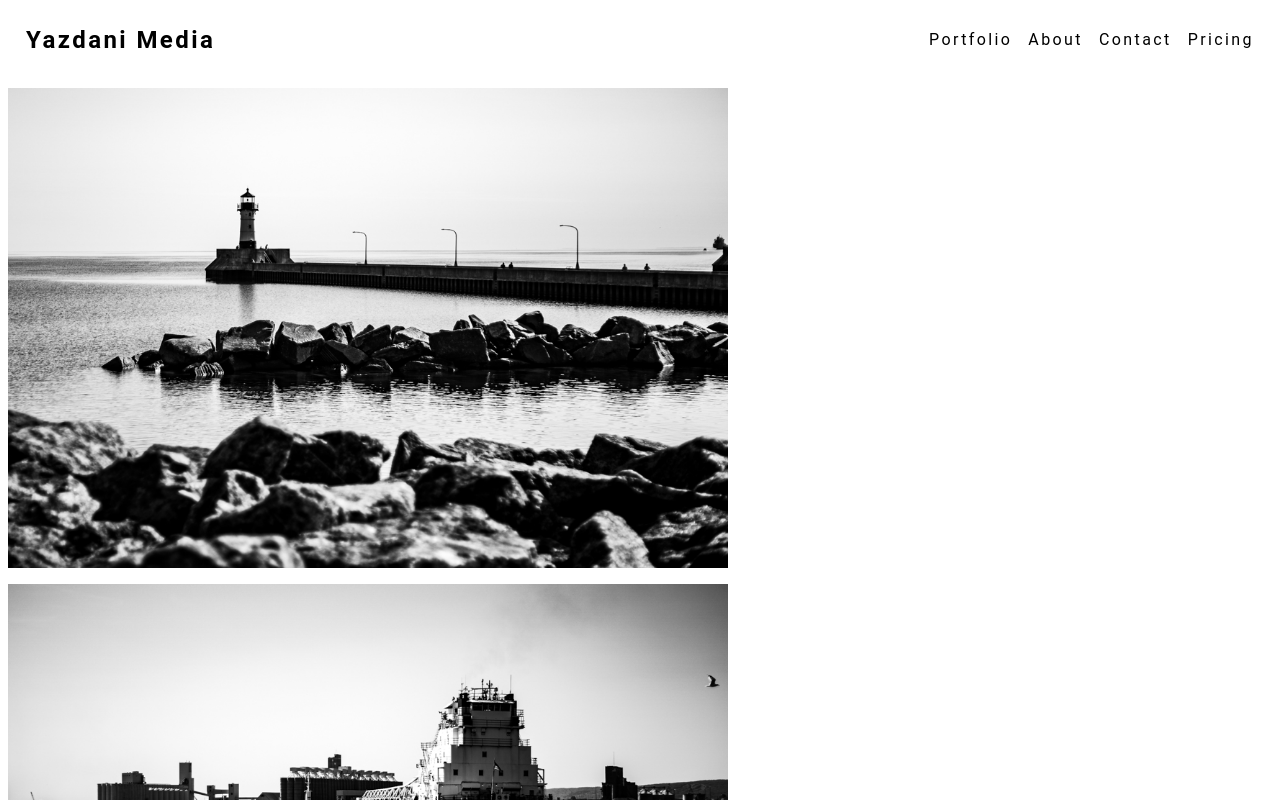
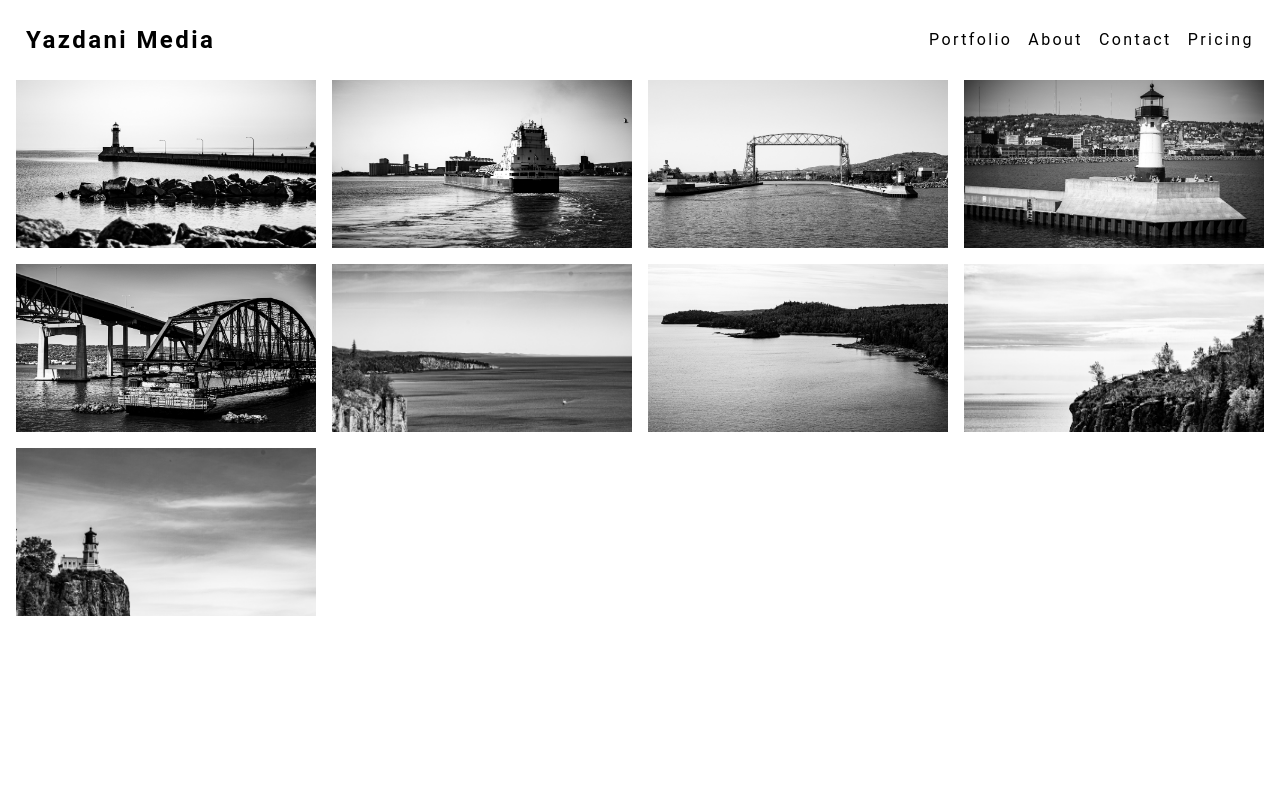
Before and after one commit to WillYazdani/yazdani-media, a React (Create React App) app: page / in a window 1280 px wide. Shown: the top 800 px of the page. Built offline with nearby package versions, Linux system fonts and the light colour scheme.

Commit message:
grid added to portfolio

```diff
--- a/src/CSS/App.css
+++ b/src/CSS/App.css
@@ -1,3 +1,6 @@
 .content {
   padding-top: 5rem;
+  padding-left: 1rem;
+  padding-right: 1rem;
+  height: 100vh;
 }
--- a/src/CSS/portfolio.css
+++ b/src/CSS/portfolio.css
@@ -1,14 +1,54 @@
 .portfolio-container {
     margin: 0;
     padding: 0;
-    height: 100vh;
-    display: flex;
-    flex-wrap: wrap;
+    height: 100%;
+    width: 100%;
+    display: grid;
+    grid-template-columns: repeat(4, 1fr);
+    grid-template-rows: repeat(4, 1fr);
+    grid-gap: 1rem;
+
 }
 
-img {
-    object-fit: contain;
-    max-width: 50rem;
-    height:30rem;
-    margin: 0.5rem;
+.image-container {
+    height: 100%;
+    width: 100%;
+    background-size: cover;
+
 }
+
+.image-container:nth-child(1) {
+    background-image: url(../assets/images/1.jpg);
+}
+
+.image-container:nth-child(2) {
+    background-image: url(../assets/images/2.jpg);
+}
+
+.image-container:nth-child(3) {
+    background-image: url(../assets/images/3.jpg);
+}
+
+.image-container:nth-child(4) {
+    background-image: url(../assets/images/4.jpg);
+}
+
+.image-container:nth-child(5) {
+    background-image: url(../assets/images/5.jpg);
+}
+
+.image-container:nth-child(6) {
+    background-image: url(../assets/images/6.jpg);
+}
+
+.image-container:nth-child(7) {
+    background-image: url(../assets/images/7.jpg);
+}
+
+.image-container:nth-child(8) {
+    background-image: url(../assets/images/8.jpg);
+}
+
+.image-container:nth-child(9) {
+    background-image: url(../assets/images/9.jpg);
+}
--- a/src/pages/Portfolio.js
+++ b/src/pages/Portfolio.js
@@ -1,27 +1,56 @@
 import React from 'react';
 import "../CSS/portfolio.css";
-import One from "../assets/images/1.jpg";
-import Two from "../assets/images/2.jpg";
-import Three from "../assets/images/3.jpg";
-import Four from "../assets/images/4.jpg";
-import Five from "../assets/images/5.jpg";
-import Six from "../assets/images/6.jpg";
-import Seven from "../assets/images/7.jpg";
-import Eight from "../assets/images/8.jpg";
-import Nine from "../assets/images/9.jpg";
+import { Link } from 'react-router-dom';
 
 export default function Portfolio() {
     return (
         <div className="portfolio-container">
-            <img src={One} alt="one" />
-            <img src={Two} alt="two" />
-            <img src={Three} alt="three" />
-            <img src={Four} alt="four" />
-            <img src={Five} alt="five" />
-            <img src={Six} alt="six" />
-            <img src={Seven} alt="seven" />
-            <img src={Eight} alt="eight" />
-            <img src={Nine} alt="nine" />
+
+            <div className="image-container">
+                <div className="image">
+                </div>
+            </div>
+
+            <div className="image-container">
+                <div className="image">
+                </div>
+            </div>
+
+            <div className="image-container">
+                <div className="image">
+                </div>
+            </div>
+
+            <div className="image-container">
+                <div className="image">
+                </div>
+            </div>
+
+            <div className="image-container">
+                <div className="image">
+                </div>
+            </div>
+
+            <div className="image-container">
+                <div className="image">
+                </div>
+            </div>
+
+            <div className="image-container">
+                <div className="image">
+                </div>
+            </div>
+
+            <div className="image-container">
+                <div className="image">
+                </div>
+            </div>
+
+            <div className="image-container">
+                <div className="image">
+                </div>
+            </div>
+
         </div>
     )
 }
```
